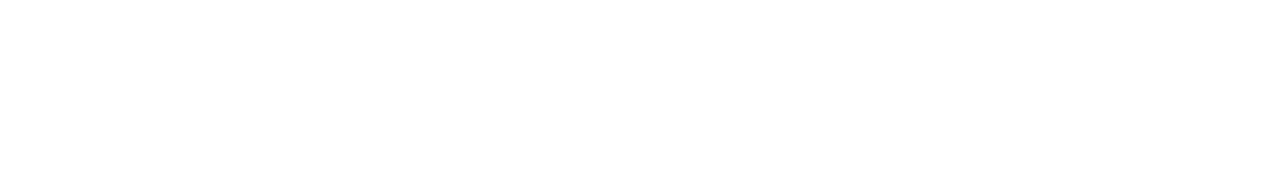
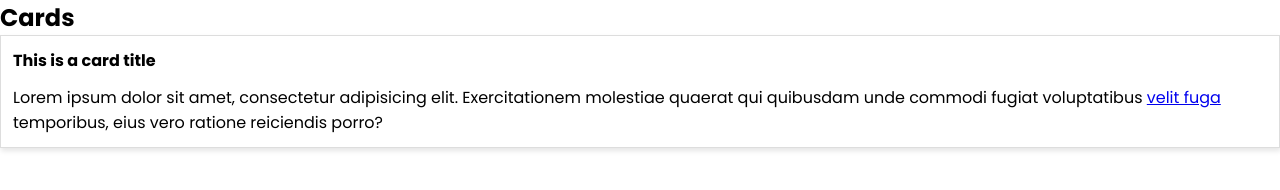
Before and after one commit to huzitaiwo/learning-sass-scss, a website: page index.html in a window 1280 px wide. Drawn offline with Linux system fonts and the light colour scheme.

Commit message:
added card contents

```diff
--- a/index.html
+++ b/index.html
@@ -16,6 +16,12 @@
 
   <!-- cards -->
 
+  <h2>Cards</h2>
+  <div class="card">
+    <h1 class="card-title">This is a card title</h1>
+    <p class="card-body">Lorem ipsum dolor sit amet, consectetur adipisicing elit. Exercitationem molestiae quaerat qui quibusdam unde commodi fugiat voluptatibus <a href='#'>velit fuga</a> temporibus, eius vero ratione reiciendis porro?</p>
+  </div>
+
   <!-- grid system -->
 
   <!-- utilities -->
```
